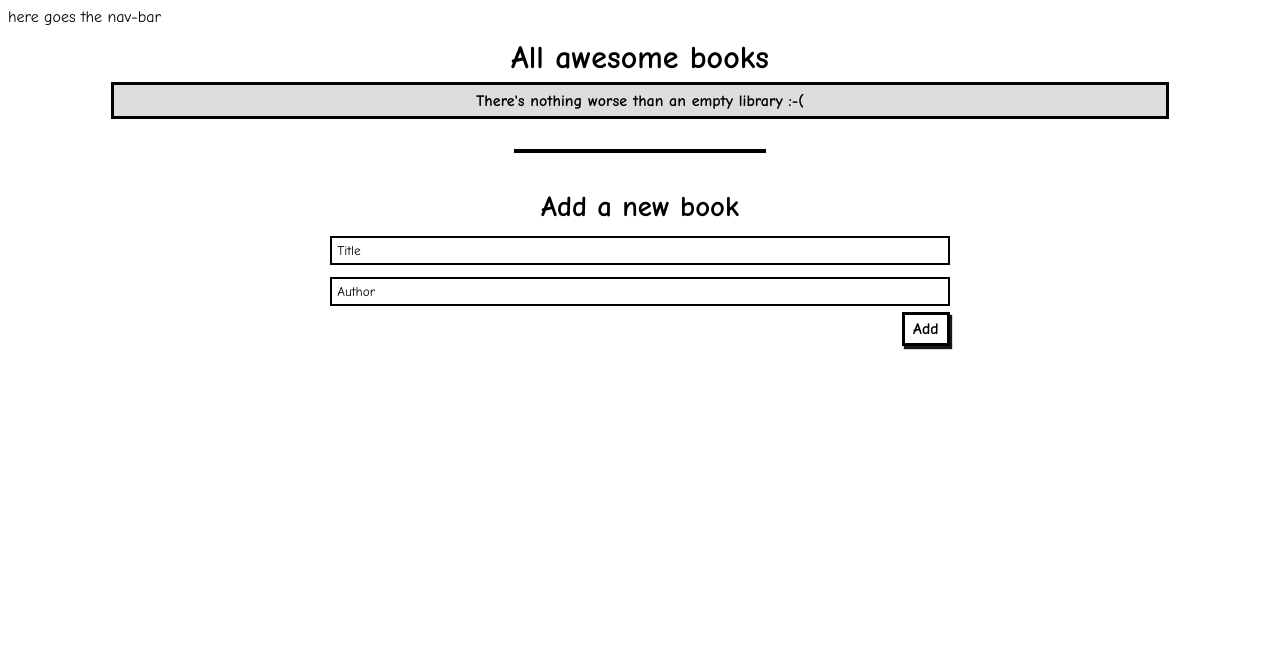
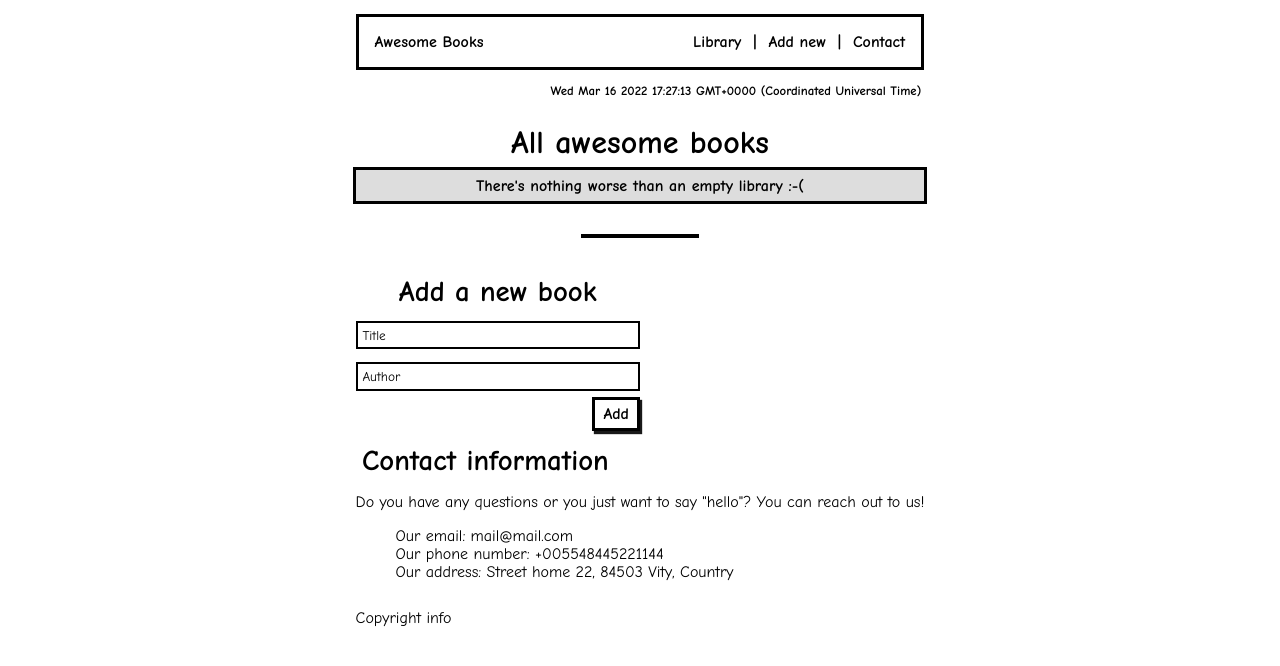
Before and after one commit to mrjuda/books, a website: page index.html in a window 1280 px wide. Drawn offline with Linux system fonts and the light colour scheme.

Commit message:
Add basic sections skeleton

```diff
--- a/index.html
+++ b/index.html
@@ -6,16 +6,26 @@
   <meta http-equiv="X-UA-Compatible" content="IE=edge">
   <meta name="viewport" content="width=device-width, initial-scale=1.0">
   <link rel="stylesheet" href="styles/styles.css" />
-  <title>All awesome books</title>
+  <title>Awesome Books</title>
 </head>
 
 <body>
-  <nav>
-    <div>
-      here goes the nav-bar
+  <div class="grid-container"> <!-- START OF GRID-CONTAINER -->
+
+    <nav class="nav-bar">
+      <div class="logo">Awesome Books</div>
+      <ul class="menu" id="Menu">
+        <li class="menu-item" id="Library-btn"><a href="#">Library</a></li>
+        <li>|</li>
+        <li class="menu-item" id="New-btn"><a href="#">Add new</a></li>
+        <li>|</li>
+        <li class="menu-item" id="Contact-btn"><a href="#">Contact</a></li>
+      </ul>
+    </nav>
+    <div class="date-time">
+      <span id='date-time'></span>
     </div>
-  </nav>
-  <section class="library">
+    <section class="library" id="Library">
       <h1>All awesome books</h1>
       <div id="frontShelf" class="front-shelf">
         <div class="pre-book">
@@ -24,6 +34,9 @@
         <!-- here goes the dynamic content -->
       </div>
       <div class="dash"> </div>
+    </section>
+
+    <section class="new" id="New">
       <form>
         <h2>Add a new book</h2>
         <label for="newTitle"></label>
@@ -34,7 +47,30 @@
           Add
         </button>
       </form>
+    </section>
+
+    <section class="contact" id="Contact">
+      <h2>Contact information</h2>
+      <p>
+        Do you have any questions or you just want
+        to say "hello"?
+        You can reach out to us!
+      </p>
+      <ul>
+        <li>Our email: mail@mail.com</li>
+        <li>Our phone number: +005548445221144</li>
+        <li>Our address: Street home 22, 84503 Vity, Country</li>
+      </ul>
+    </section>
+
+    <footer>
+      Copyright info
+    </footer>
+
+  </div> <!-- END OF GRID-CONTAINER -->
+
+
 <script src="./scripts/main.js"></script>
-  </section>
+
 </body>
 </html>
--- a/scripts/main.js
+++ b/scripts/main.js
@@ -1,4 +1,7 @@
 /* eslint-disable max-classes-per-file */
+
+var dt = new Date();
+document.getElementById('date-time').innerHTML=dt;
 
 class Book {
   title;
--- a/styles/styles.scss
+++ b/styles/styles.scss
@@ -4,6 +4,57 @@
 
 * {
   font-family: 'Comic neue', cursive, 'Courier New', Courier, monospace;
+  text-decoration: none;
+  list-style: none;
+}
+
+.grid-container {
+  display: grid;
+  justify-content: center;
+  width: 100%;
+  margin: 0;
+  padding: 0;
+}
+
+.nav-bar,
+.date-time,
+.library,
+.new,
+.contact,
+footer {
+  margin: 0.2rem 0.2rem;
+  padding: 0.2rem 0.2rem;
+}
+
+.nav-bar {
+  display: flex;
+  flex-direction: row;
+  justify-content: space-between;
+  align-items: center;
+  font-weight: bold;
+  margin: 0.4rem 0.4rem;
+  padding: 0 1rem;
+  border: solid 0.2rem black;
+}
+
+.menu {
+  width: 40%;
+  display: flex;
+  flex-direction: row;
+  justify-content: space-between;
+  .menu-item {
+    a {
+      color: #000;
+    }
+  }
+}
+
+.date-time {
+  font-size: 0.8rem;
+  font-weight: bold;
+  text-align: end;
+  padding-right: 0.4rem;
+  margin-bottom: 1rem;
 }
 
 h1 {
@@ -19,15 +70,13 @@ h2 {
 }
 
 .library {
-  margin: 0.4rem 0.4rem;
-  padding: 0.4rem 0.4rem;
   display: flex;
   flex-direction: column;
   align-items: center;
 }
 
 .front-shelf {
-  width: 85%;
+  width: 100%;
   font-size: 1rem;
   font-weight: bold;
   margin: 0.4rem 0.4rem;
@@ -58,8 +107,8 @@ h2 {
 }
 
 form {
-  margin: 0.4rem 0.4rem;
-  padding: 0.4rem 0.4rem;
+  // margin: 0.4rem 0.4rem;
+  // padding: 0.4rem 0.4rem;
   width: 50%;
   display: flex;
   flex-direction: column;
```
Also changed, not shown: styles/styles.css, 1 other file. Lines whose indentation alone changed are shown as unchanged.
